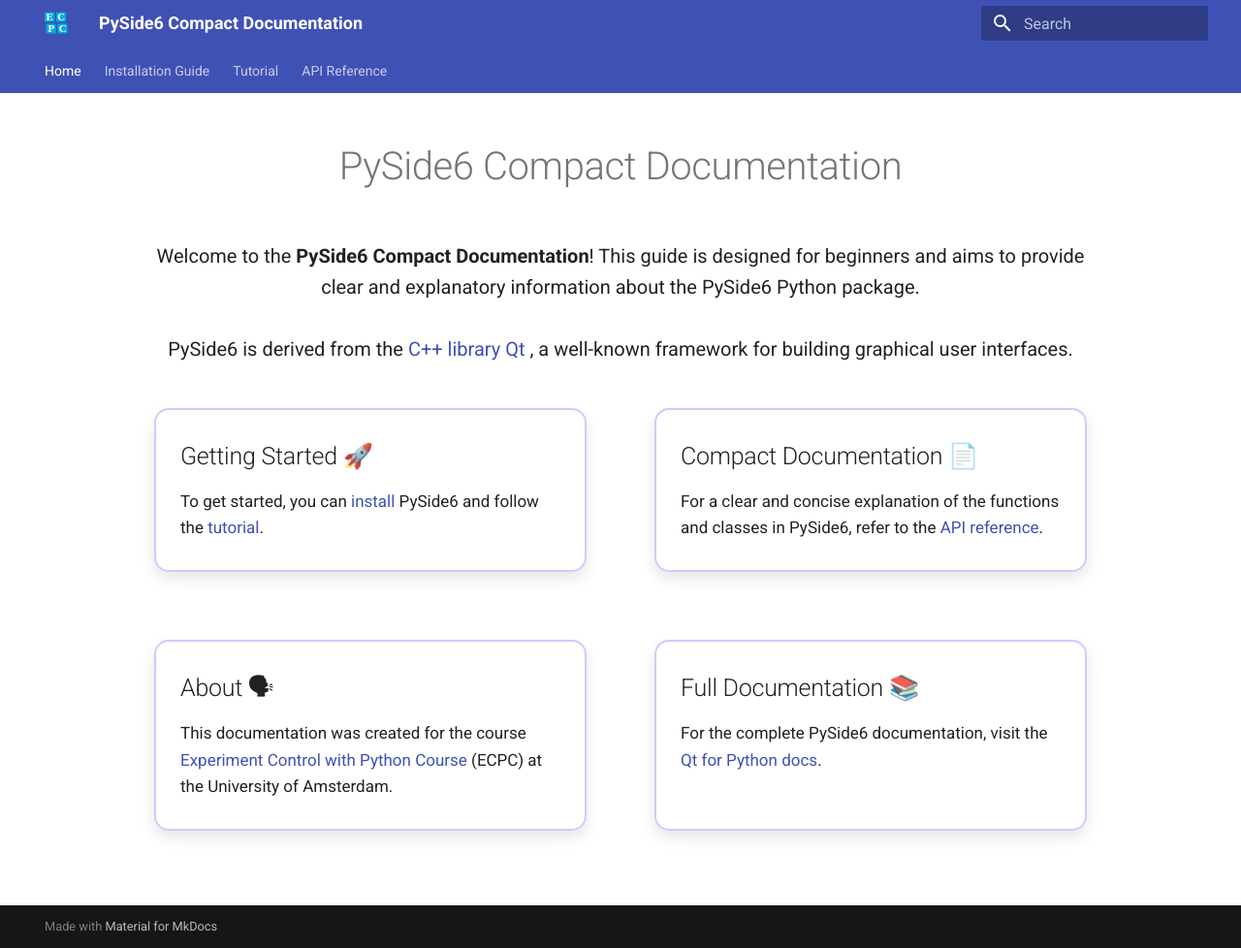
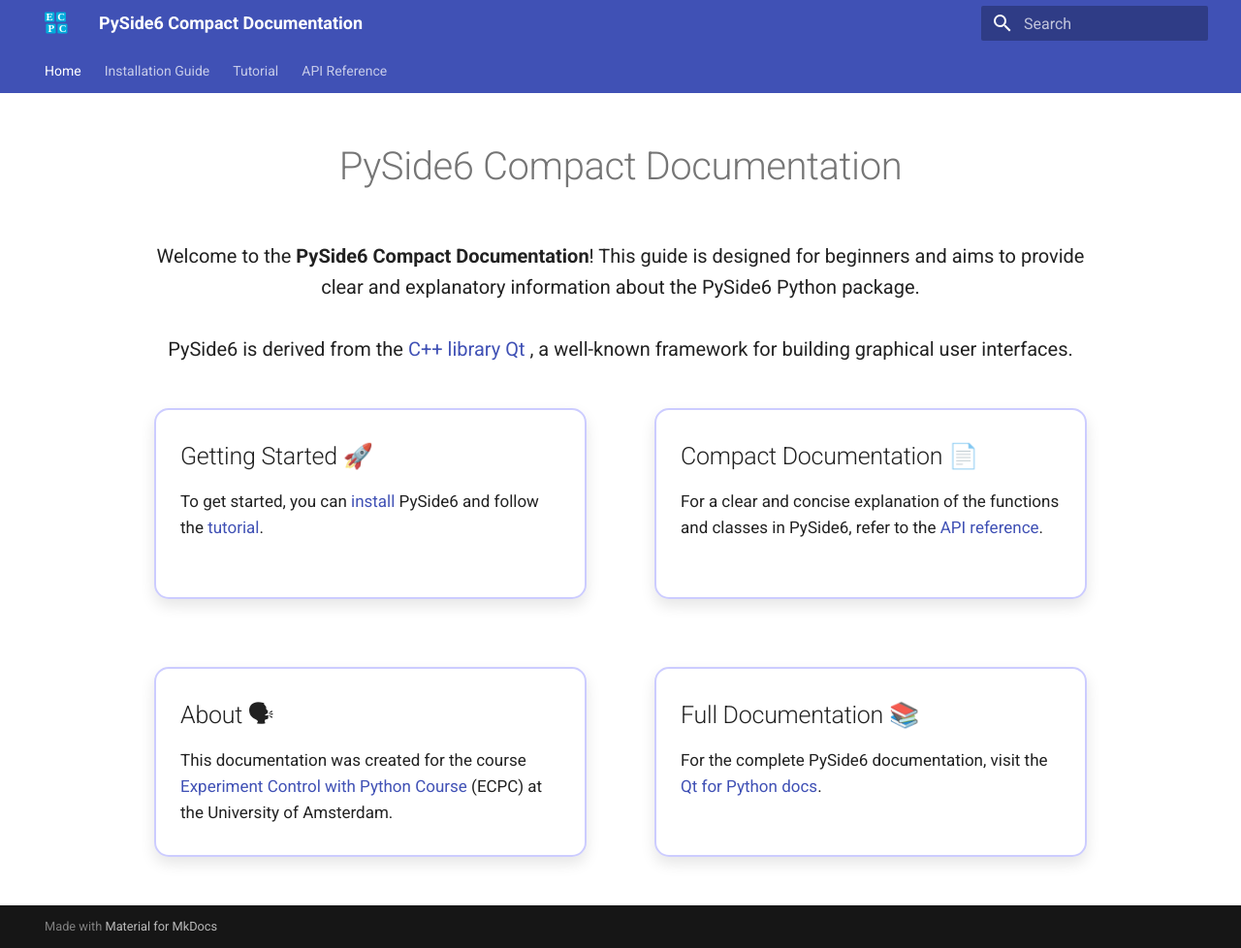
Before and after one commit to NatuurkundePracticumAmsterdam/PySide6-compact-documentation, an MkDocs documentation site: the page built from docs/index.md, in a window 1280 px wide and 978 px high. Shown: the whole window at 97% size. Built offline with MkDocs 1.6.1 and Material for MkDocs 9.7.7, drawn with Linux system fonts in a browser that asks for light colours.

Commit message:
Another small change to the home page

```diff
--- a/docs/index.md
+++ b/docs/index.md
@@ -59,7 +59,7 @@
 <div class="grid-container">
   <div class="column">
     <h2>Getting Started &#128640;</h2>
-    <p class="font-item">To get started, you can <a href="Installation_Guide">install </a> PySide6 and follow the <a href="Tutorial">tutorial</a>.</p>
+    <p class="font-item">To get started, you can <a href="Installation_Guide">install </a> PySide6 and follow the <a href="Tutorial">tutorial</a>. <br> </br></p>
   </div>
   <div class="column">
     <h2>Compact Documentation 📄</h2>
```
